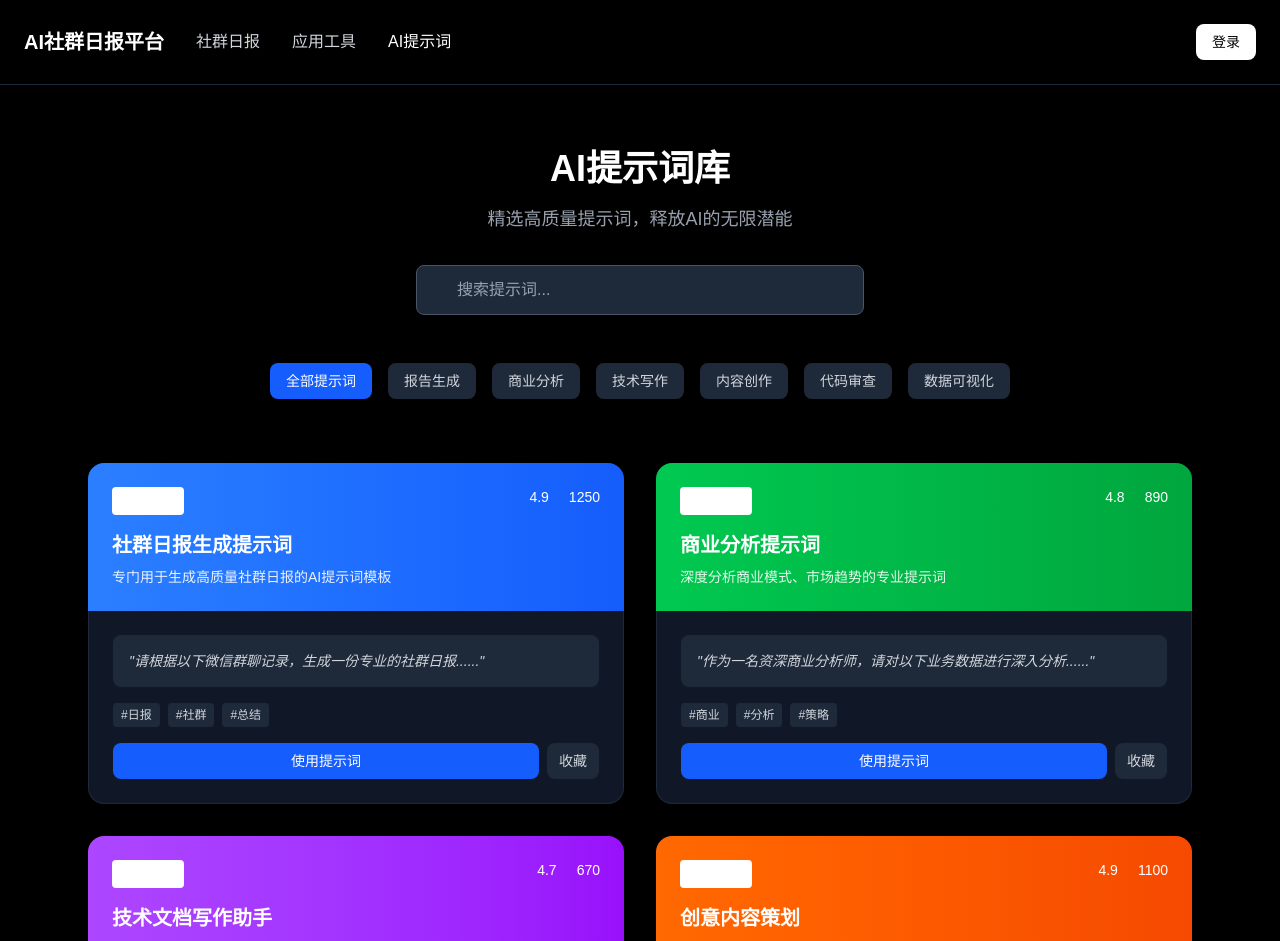
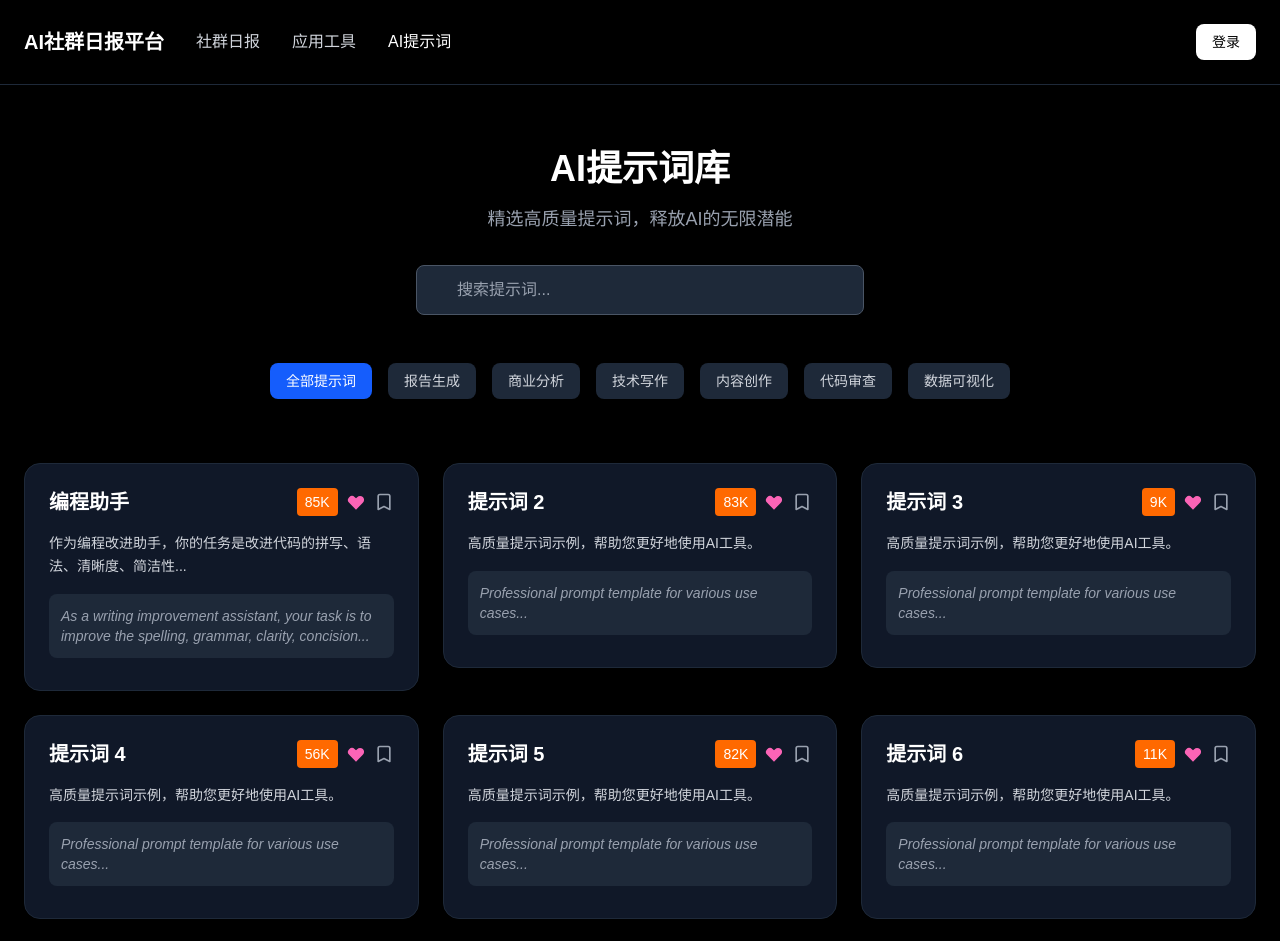
Before and after one commit to ZMKC808/ai-report-website, a Next.js app: page /prompts in a window 1280 px wide. Shown: the top 941 px of the page. Built offline with nearby package versions, Linux system fonts and the light colour scheme.

Commit message:
优化页面设计：添加渐变色彩、搜索功能和改进UI布局

```diff
--- a/src/app/prompts/page.tsx
+++ b/src/app/prompts/page.tsx
@@ -9,69 +9,69 @@ export default function PromptsPage() {
   const prompts = [
     {
       id: 1,
-      title: "社群日报生成提示词",
-      description: "专门用于生成高质量社群日报的AI提示词模板",
-      category: "报告生成",
-      tags: ["日报", "社群", "总结"],
-      usage: 1250,
+      title: "编程助手",
+      description: "作为编程改进助手，你的任务是改进代码的拼写、语法、清晰度、简洁性...",
+      category: "编程",
+      tags: ["编程", "代码", "优化"],
+      usage: "85K",
       rating: 4.9,
-      bgColor: "from-blue-500 to-blue-600",
-      preview: "请根据以下微信群聊记录，生成一份专业的社群日报..."
+      bgColor: "bg-gradient-to-br from-orange-500 to-red-500",
+      preview: "As a writing improvement assistant, your task is to improve the spelling, grammar, clarity, concision..."
     },
     {
       id: 2,
-      title: "商业分析提示词",
-      description: "深度分析商业模式、市场趋势的专业提示词",
-      category: "商业分析",
-      tags: ["商业", "分析", "策略"],
-      usage: 890,
+      title: "提示词 2",
+      description: "高质量提示词示例，帮助您更好地使用AI工具。",
+      category: "通用",
+      tags: ["提示词", "AI", "工具"],
+      usage: "83K",
       rating: 4.8,
-      bgColor: "from-green-500 to-green-600",
-      preview: "作为一名资深商业分析师，请对以下业务数据进行深入分析..."
+      bgColor: "bg-gradient-to-br from-blue-500 to-purple-500",
+      preview: "Professional prompt template for various use cases..."
     },
     {
       id: 3,
-      title: "技术文档写作助手",
-      description: "帮助生成清晰、专业的技术文档和API说明",
-      category: "技术写作",
-      tags: ["文档", "技术", "API"],
-      usage: 670,
+      title: "提示词 3",
+      description: "高质量提示词示例，帮助您更好地使用AI工具。",
+      category: "分析",
+      tags: ["分析", "数据", "洞察"],
+      usage: "9K",
       rating: 4.7,
-      bgColor: "from-purple-500 to-purple-600",
-      preview: "请帮我编写一份详细的API接口文档，包含以下功能..."
+      bgColor: "bg-gradient-to-br from-green-500 to-teal-500",
+      preview: "Professional prompt template for various use cases..."
     },
     {
       id: 4,
-      title: "创意内容策划",
-      description: "激发创意思维，生成优质内容策划方案",
-      category: "内容创作",
-      tags: ["创意", "策划", "营销"],
-      usage: 1100,
+      title: "提示词 4",
+      description: "高质量提示词示例，帮助您更好地使用AI工具。",
+      category: "创作",
+      tags: ["创作", "内容", "文案"],
+      usage: "56K",
       rating: 4.9,
-      bgColor: "from-orange-500 to-orange-600",
-      preview: "我需要为品牌策划一场创新的营销活动，目标受众是..."
+      bgColor: "bg-gradient-to-br from-pink-500 to-purple-500",
+      preview: "Professional prompt template for various use cases..."
     },
     {
       id: 5,
-      title: "代码审查助手",
-      description: "专业的代码质量检查和优化建议提示词",
-      category: "代码审查",
-      tags: ["代码", "审查", "优化"],
-      usage: 780,
+      title: "提示词 5",
+      description: "高质量提示词示例，帮助您更好地使用AI工具。",
+      category: "技术",
+      tags: ["技术", "开发", "架构"],
+      usage: "82K",
       rating: 4.6,
-      bgColor: "from-red-500 to-red-600",
-      preview: "请仔细审查以下代码，从性能、安全性、可维护性角度..."
+      bgColor: "bg-gradient-to-br from-indigo-500 to-blue-500",
+      preview: "Professional prompt template for various use cases..."
     },
     {
       id: 6,
-      title: "数据可视化设计",
-      description: "指导数据可视化图表设计和优化的提示词",
-      category: "数据可视化",
-      tags: ["数据", "可视化", "图表"],
-      usage: 520,
+      title: "提示词 6",
+      description: "高质量提示词示例，帮助您更好地使用AI工具。",
+      category: "商业",
+      tags: ["商业", "策略", "分析"],
+      usage: "11K",
       rating: 4.5,
-      bgColor: "from-teal-500 to-teal-600",
-      preview: "基于以下数据集，请设计最适合的可视化方案..."
+      bgColor: "bg-gradient-to-br from-yellow-500 to-orange-500",
+      preview: "Professional prompt template for various use cases..."
     }
   ];
 
@@ -148,65 +148,42 @@ export default function PromptsPage() {
       </div>
 
       {/* 提示词卡片网格 */}
-      <div className="max-w-6xl mx-auto px-6 pb-16">
-        <div className="grid grid-cols-2 gap-8">
+      <div className="max-w-7xl mx-auto px-6 pb-16">
+        <div className="grid grid-cols-3 gap-6">
           {filteredPrompts.map((prompt) => (
             <Link key={prompt.id} href={`/prompt/${prompt.id}`}>
-              <div className="cursor-pointer group">
-                {/* 卡片头部 - 彩色渐变区域 */}
-                <div className={`bg-gradient-to-r ${prompt.bgColor} p-6 rounded-t-2xl`}>
+              <div className="cursor-pointer group bg-gray-900 border border-gray-800 rounded-2xl overflow-hidden hover:bg-gray-800 transition-colors">
+                {/* 卡片头部信息 */}
+                <div className="p-6 pb-4">
                   <div className="flex justify-between items-start mb-4">
-                    <span className="text-white text-sm bg-white bg-opacity-20 px-2 py-1 rounded">
-                      {prompt.category}
-                    </span>
-                    <div className="flex items-center gap-4 text-white text-sm">
-                      <div className="flex items-center gap-1">
-                        <span></span>
-                        <span>{prompt.rating}</span>
-                      </div>
-                      <div className="flex items-center gap-1">
-                        <span></span>
-                        <span>{prompt.usage}</span>
-                      </div>
+                    <h3 className="text-xl font-bold text-white">
+                      {prompt.title}
+                    </h3>
+                    <div className="flex items-center gap-2">
+                      <span className="bg-orange-500 text-white text-sm px-2 py-1 rounded font-medium">
+                        {prompt.usage}
+                      </span>
+                      <button className="text-pink-400 hover:text-pink-300">
+                        <svg className="w-5 h-5" fill="currentColor" viewBox="0 0 20 20">
+                          <path fillRule="evenodd" d="M3.172 5.172a4 4 0 015.656 0L10 6.343l1.172-1.171a4 4 0 115.656 5.656L10 17.657l-6.828-6.829a4 4 0 010-5.656z" clipRule="evenodd" />
+                        </svg>
+                      </button>
+                      <button className="text-gray-400 hover:text-gray-300">
+                        <svg className="w-5 h-5" fill="none" stroke="currentColor" viewBox="0 0 24 24">
+                          <path strokeLinecap="round" strokeLinejoin="round" strokeWidth={2} d="M5 5a2 2 0 012-2h10a2 2 0 012 2v16l-7-3.5L5 21V5z" />
+                        </svg>
+                      </button>
                     </div>
                   </div>
 
-                  <div className="text-white">
-                    <h3 className="text-xl font-bold mb-2">
-                      {prompt.title}
-                    </h3>
-                    <p className="text-sm opacity-90">
-                      {prompt.description}
+                  <p className="text-gray-300 text-sm mb-4 leading-relaxed">
+                    {prompt.description}
+                  </p>
+
+                  <div className="bg-gray-800 rounded-lg p-3 mb-4">
+                    <p className="text-gray-400 text-sm italic">
+                      {prompt.preview}
                     </p>
-                  </div>
-                </div>
-
-                {/* 卡片底部 - 黑色内容区域 */}
-                <div className="bg-gray-900 border border-gray-800 border-t-0 rounded-b-2xl p-6 group-hover:bg-gray-800 transition-colors">
-                  {/* 预览内容 */}
-                  <div className="bg-gray-800 rounded-lg p-4 mb-4">
-                    <p className="text-gray-300 text-sm italic">
-                      &quot;{prompt.preview}...&quot;
-                    </p>
-                  </div>
-
-                  {/* 标签 */}
-                  <div className="flex flex-wrap gap-2 mb-4">
-                    {prompt.tags.map((tag, index) => (
-                      <span key={index} className="bg-gray-800 text-gray-300 text-xs px-2 py-1 rounded">
-                        #{tag}
-                      </span>
-                    ))}
-                  </div>
-
-                  {/* 操作按钮 */}
-                  <div className="flex gap-2">
-                    <button className="flex-1 bg-blue-600 hover:bg-blue-700 text-white py-2 rounded-lg text-sm transition-colors">
-                      使用提示词
-                    </button>
-                    <button className="px-3 bg-gray-800 hover:bg-gray-700 text-gray-300 py-2 rounded-lg text-sm transition-colors">
-                      收藏
-                    </button>
                   </div>
                 </div>
               </div>
--- a/src/app/reports/page.tsx
+++ b/src/app/reports/page.tsx
@@ -1,10 +1,40 @@
 "use client";
 import Link from "next/link";
-import { useState } from "react";
+import { useState, useEffect, useRef } from "react";
 
 export default function ReportsPage() {
   const [selectedGroup, setSelectedGroup] = useState("全部社群");
   const [sortBy, setSortBy] = useState("最新");
+  const [searchQuery, setSearchQuery] = useState("");
+  const [showGroupDropdown, setShowGroupDropdown] = useState(false);
+  const [groupSearchQuery, setGroupSearchQuery] = useState("");
+  const dropdownRef = useRef<HTMLDivElement>(null);
+
+  useEffect(() => {
+    const handleClickOutside = (event: MouseEvent) => {
+      if (dropdownRef.current && !dropdownRef.current.contains(event.target as Node)) {
+        setShowGroupDropdown(false);
+      }
+    };
+
+    document.addEventListener('mousedown', handleClickOutside);
+    return () => {
+      document.removeEventListener('mousedown', handleClickOutside);
+    };
+  }, []);
+
+  const allGroups = [
+    { id: "all", name: "全部社群", description: "" },
+    { id: "ai-coding", name: "AI编程互助会", description: "欢迎加入AI编程互助群！..." },
+    { id: "business", name: "业务脑袋群", description: "商业思维交流群" },
+    { id: "startup", name: "创业交流群", description: "创业者交流平台" },
+    { id: "finance", name: "【戴巍生财优质文...】", description: "欢迎加入戴巍老师创办的..." }
+  ];
+
+  const filteredGroups = allGroups.filter(group =>
+    group.name.toLowerCase().includes(groupSearchQuery.toLowerCase()) ||
+    group.description.toLowerCase().includes(groupSearchQuery.toLowerCase())
+  );
 
   const mockReports = [
     {
@@ -13,7 +43,7 @@ export default function ReportsPage() {
       title: "今日讨论重点",
       summary: ["深入观察度交流", "李想创业智慧解读", "房产投资观察"],
       group: "业务脑袋群",
-      gradient: "bg-[linear-gradient(120deg,_#2ec0f9_0%,_#7b5cff_100%)]"
+      gradient: "bg-gradient-to-br from-blue-500 via-purple-500 to-purple-600"
     },
     {
       id: 2,
@@ -21,7 +51,7 @@ export default function ReportsPage() {
       title: "今日讨论重点",
       summary: ["AI Agent开发实战", "Kimi API集成技巧", "自动化部署方案"],
       group: "AI编程互助会",
-      gradient: "bg-[linear-gradient(120deg,_#1fd1a6_0%,_#1fa2ff_100%)]"
+      gradient: "bg-gradient-to-br from-green-400 via-blue-500 to-blue-600"
     },
     {
       id: 3,
@@ -29,7 +59,7 @@ export default function ReportsPage() {
       title: "今日讨论重点",
       summary: ["产品策略深度分析", "技术架构优化", "市场洞察分享"],
       group: "创业交流群",
-      gradient: "bg-[linear-gradient(120deg,_#ff61d2_0%,_#fe9090_100%)]"
+      gradient: "bg-gradient-to-br from-pink-500 via-purple-500 to-purple-600"
     }
   ];
 
@@ -60,20 +90,99 @@ export default function ReportsPage() {
       <div className="text-center py-16">
         <h1 className="text-4xl font-bold mb-8">社群日报</h1>
 
+        {/* 搜索框 */}
+        <div className="flex justify-center mb-8">
+          <div className="relative w-full max-w-2xl">
+            <div className="absolute inset-y-0 left-0 pl-4 flex items-center pointer-events-none">
+              <svg className="h-5 w-5 text-gray-400" fill="none" stroke="currentColor" viewBox="0 0 24 24">
+                <path strokeLinecap="round" strokeLinejoin="round" strokeWidth={2} d="M21 21l-6-6m2-5a7 7 0 11-14 0 7 7 0 0114 0z" />
+              </svg>
+            </div>
+            <input
+              type="text"
+              placeholder="搜索日报标题、作者或摘要"
+              value={searchQuery}
+              onChange={(e) => setSearchQuery(e.target.value)}
+              className="w-full pl-12 pr-4 py-3 bg-gray-800/50 border border-gray-600 rounded-xl text-white placeholder-gray-400 focus:outline-none focus:ring-2 focus:ring-blue-500 focus:border-transparent"
+            />
+          </div>
+        </div>
+
         {/* 筛选控件 */}
         <div className="flex justify-center items-center gap-6 mb-12">
           <div className="flex items-center gap-2">
             <span className="text-gray-400">社群筛选:</span>
-            <select
-              value={selectedGroup}
-              onChange={(e) => setSelectedGroup(e.target.value)}
-              className="bg-gray-800 border border-gray-600 rounded-lg px-4 py-2 text-white"
-            >
-              <option value="全部社群">全部社群</option>
-              <option value="AI编程互助会">AI编程互助会</option>
-              <option value="业务脑袋群">业务脑袋群</option>
-              <option value="创业交流群">创业交流群</option>
-            </select>
+            <div className="relative" ref={dropdownRef}>
+              <button
+                onClick={() => setShowGroupDropdown(!showGroupDropdown)}
+                className="bg-gray-800 border border-gray-600 rounded-lg px-4 py-2 pr-8 text-white flex items-center gap-2 min-w-[200px] justify-between"
+              >
+                <span>{selectedGroup}</span>
+                <svg className={`w-4 h-4 text-gray-400 transition-transform ${showGroupDropdown ? 'rotate-180' : ''}`} fill="none" stroke="currentColor" viewBox="0 0 24 24">
+                  <path strokeLinecap="round" strokeLinejoin="round" strokeWidth={2} d="M19 9l-7 7-7-7" />
+                </svg>
+              </button>
+
+              {showGroupDropdown && (
+                <div className="absolute top-full left-0 mt-2 w-80 bg-gray-800 border border-gray-600 rounded-xl shadow-xl z-50">
+                  {/* 搜索框 */}
+                  <div className="p-4 border-b border-gray-700">
+                    <div className="relative">
+                      <input
+                        type="text"
+                        placeholder="搜索社群..."
+                        value={groupSearchQuery}
+                        onChange={(e) => setGroupSearchQuery(e.target.value)}
+                        className="w-full bg-gray-700 border border-gray-600 rounded-lg px-3 py-2 pl-10 text-white placeholder-gray-400 focus:outline-none focus:ring-2 focus:ring-blue-500"
+                      />
+                      <svg className="absolute left-3 top-1/2 transform -translate-y-1/2 w-4 h-4 text-gray-400" fill="none" stroke="currentColor" viewBox="0 0 24 24">
+                        <path strokeLinecap="round" strokeLinejoin="round" strokeWidth={2} d="M21 21l-6-6m2-5a7 7 0 11-14 0 7 7 0 0114 0z" />
+                      </svg>
+                    </div>
+                  </div>
+
+                  {/* 全选按钮 */}
+                  <div className="p-2">
+                    <button
+                      onClick={() => {
+                        setSelectedGroup("全部社群");
+                        setShowGroupDropdown(false);
+                        setGroupSearchQuery("");
+                      }}
+                      className="w-full text-left px-3 py-2 text-blue-400 hover:bg-gray-700 rounded-lg transition-colors"
+                    >
+                      全选
+                    </button>
+                  </div>
+
+                  {/* 社群列表 */}
+                  <div className="max-h-60 overflow-y-auto">
+                    {filteredGroups.slice(1).map((group) => (
+                      <div key={group.id} className="p-2">
+                        <button
+                          onClick={() => {
+                            setSelectedGroup(group.name);
+                            setShowGroupDropdown(false);
+                            setGroupSearchQuery("");
+                          }}
+                          className="w-full text-left px-3 py-3 hover:bg-gray-700 rounded-lg transition-colors flex items-center gap-3"
+                        >
+                          <div className="w-8 h-8 bg-orange-500 rounded-lg flex items-center justify-center text-white font-bold text-sm">
+                            {group.name.charAt(0)}
+                          </div>
+                          <div className="flex-1">
+                            <div className="text-white font-medium">{group.name}</div>
+                            {group.description && (
+                              <div className="text-gray-400 text-sm truncate">{group.description}</div>
+                            )}
+                          </div>
+                        </button>
+                      </div>
+                    ))}
+                  </div>
+                </div>
+              )}
+            </div>
           </div>
 
           <div className="flex items-center gap-2">
@@ -111,13 +220,13 @@ export default function ReportsPage() {
             <Link key={report.id} href={`/report/${report.id}`}>
               <div className="cursor-pointer group rounded-2xl overflow-hidden shadow-xl bg-[#181926]/80 border border-[#23243a] transition-all hover:scale-[1.025]">
                 {/* 卡片头部 - 高级渐变色 */}
-                <div className={`${report.gradient} p-8 pb-4 !bg-[linear-gradient(120deg,_#2ec0f9_0%,_#7b5cff_100%)]`}>
+                <div className={`${report.gradient} p-6 pb-3`}>
                   <div className="flex flex-col items-center justify-center">
-                    <span className="text-white text-lg opacity-90 mb-2">{report.date}</span>
-                    <div className="text-5xl font-extrabold tracking-wider mb-1 drop-shadow-lg">AUG {report.date.split("月")[0].split("年")[1].padStart(2, "0")}</div>
-                    <div className="text-2xl font-bold mb-2 tracking-widest">2025</div>
+                    <span className="text-white text-sm opacity-90 mb-1">{report.date}</span>
+                    <div className="text-4xl font-extrabold tracking-wider mb-1 drop-shadow-lg">AUG {report.date.split("月")[0].split("年")[1].padStart(2, "0")}</div>
+                    <div className="text-xl font-bold mb-2 tracking-widest">2025</div>
                     {/* 图标区 */}
-                    <div className="flex gap-4 text-2xl justify-center mb-2">
+                    <div className="flex gap-3 text-xl justify-center mb-1">
                       {idx === 0 && (<><span>🧠</span><span>👥</span><span>⭐</span><span>📝</span></>)}
                       {idx === 1 && (<><span>🤖</span><span>💡</span><span>🔥</span><span>⚡</span></>)}
                       {idx === 2 && (<><span>🎯</span><span>📊</span><span>🚀</span><span>💼</span></>)}
```
Also changed, not shown: src/app/page.tsx (+5 -5 lines).
